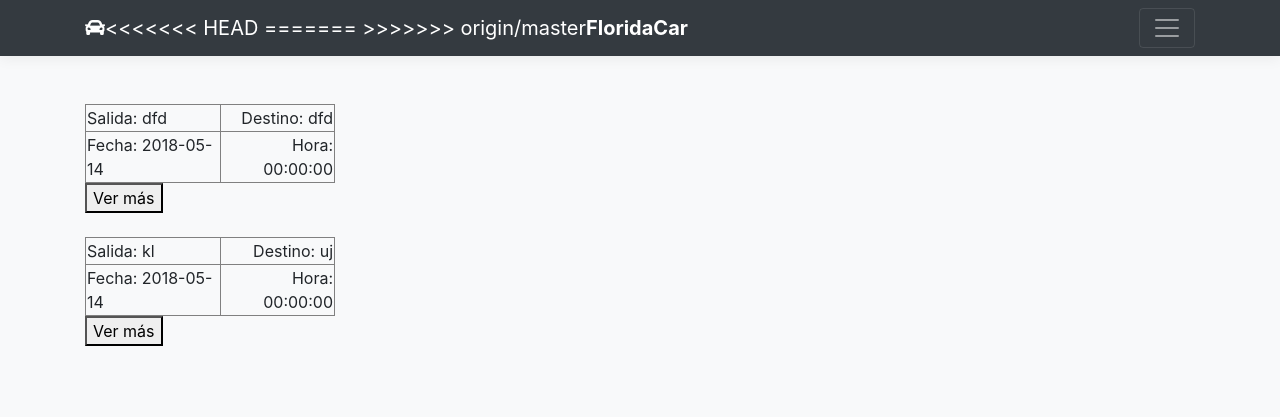
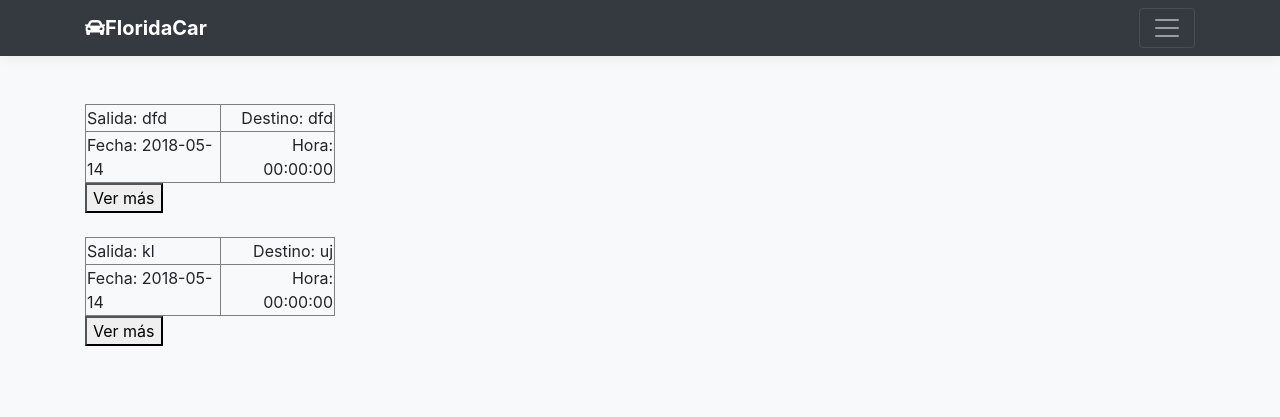
Before and after one commit to Pjorda96/lolitos, a PHP site: page /public/1index.php in a window 1280 px wide. Shown: the top 417 px of the page. Run offline with PHP 8.4, Linux system fonts and the light colour scheme; data comes from the database, SQL or seed files in the repository; some libraries are stand-ins or nearby versions.

Commit message:
mod index

```diff
--- a/Floridacar/public/views/indexview.php
+++ b/Floridacar/public/views/indexview.php
@@ -50,13 +50,9 @@
       </div>
       <div class="navbar navbar-dark bg-dark box-shadow">
         <div class="container d-flex justify-content-between">
-          <a href="#" class="navbar-brand d-flex align-items-center">
+          <a href="index.php" class="navbar-brand d-flex align-items-center">
             <i class="fas fa-car"></i>
 
-<<<<<<< HEAD
-
-=======
->>>>>>> origin/master
             <strong>FloridaCar</strong>
           </a>
           <button class="navbar-toggler" type="button" data-toggle="collapse" data-target="#navbarHeader" aria-controls="navbarHeader" aria-expanded="false" aria-label="Toggle navigation">
```
